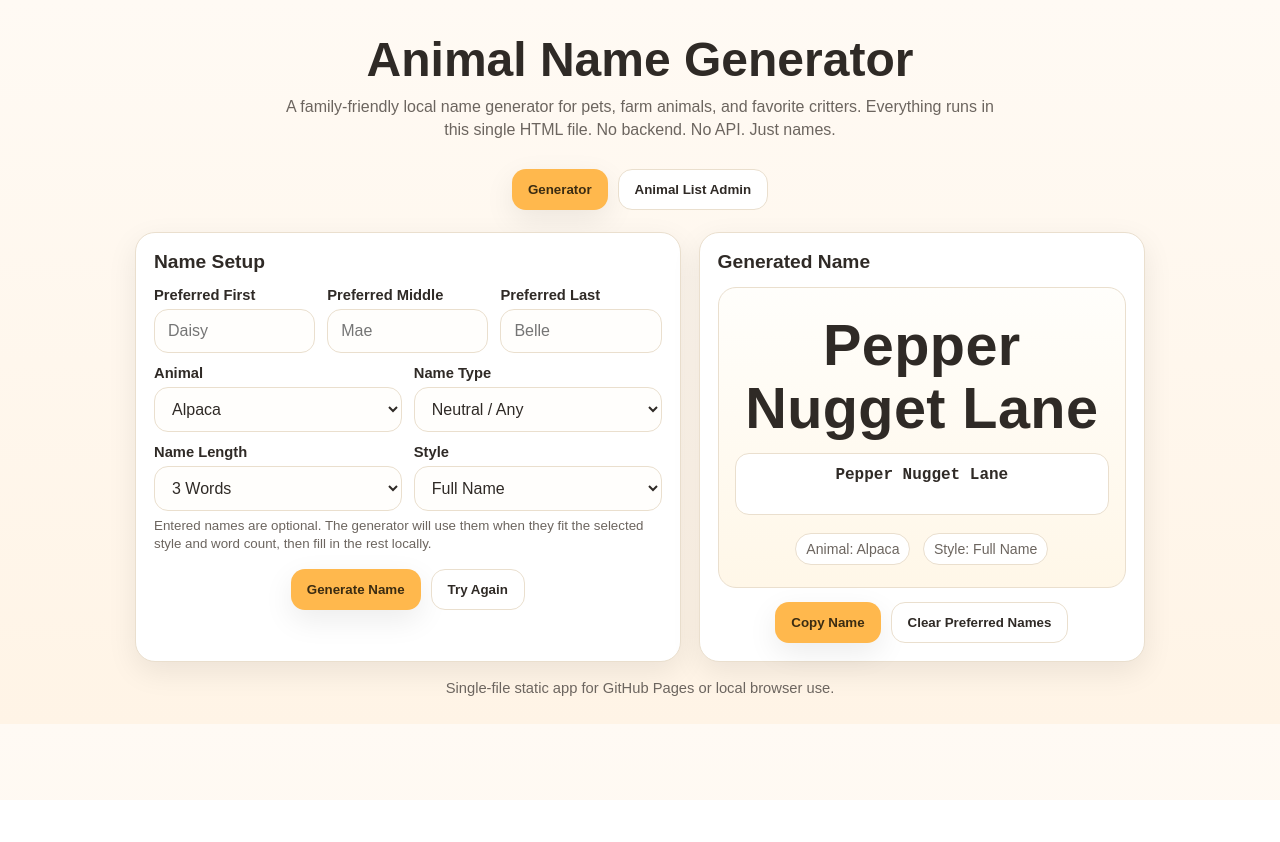
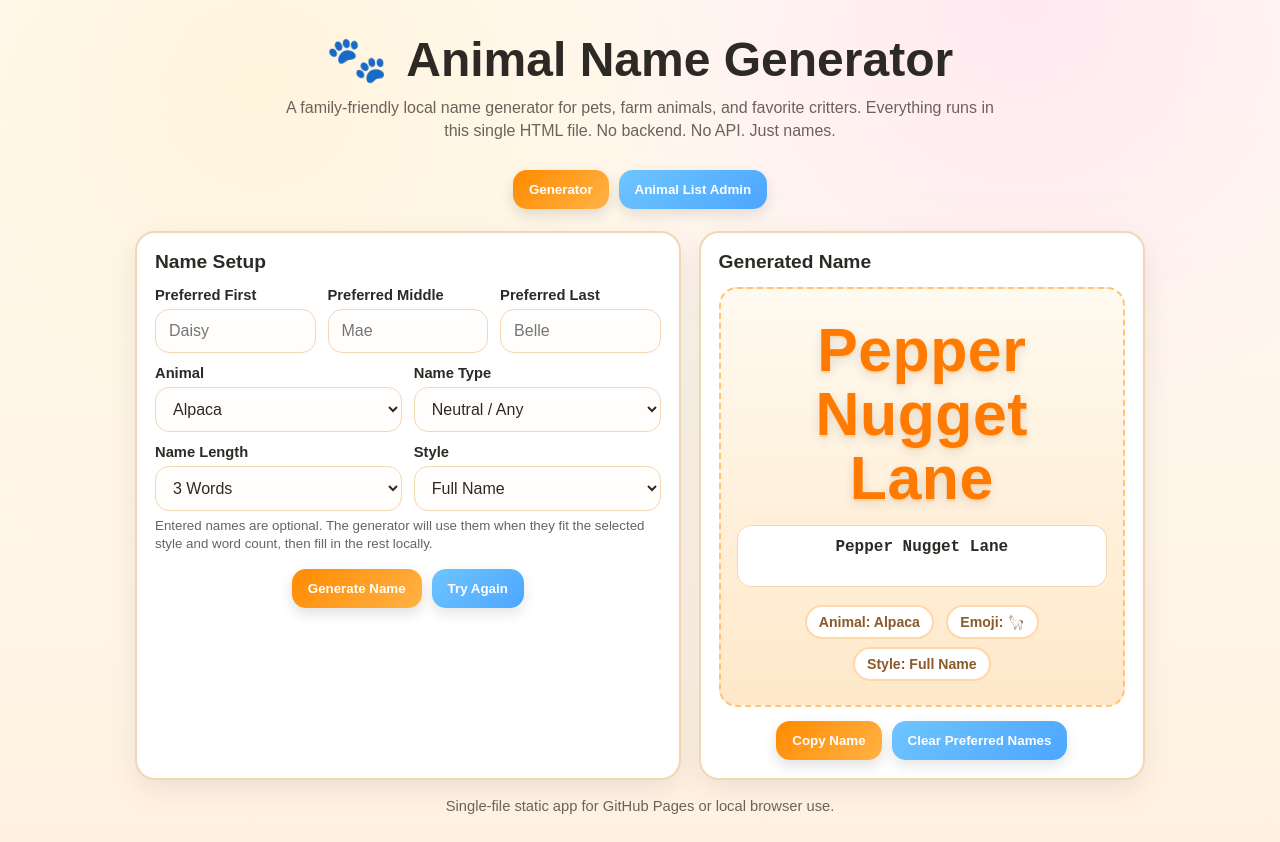
Before and after one commit to JStiner/NameThatAnimal, a plain HTML site: page index.html in a window 1280 px wide. Before the commit the page ends 800 px from the top, so only its background shows below. Drawn offline with Linux system fonts and the light colour scheme.

Commit message:
Add files via upload

```diff
--- a/index.html
+++ b/index.html
@@ -6,14 +6,18 @@
   <title>Animal Name Generator</title>
   <style>
     :root{
-      --bg:#fff9f2;
+      --bg:#fff7ed;
       --card:#ffffff;
-      --ink:#2f2a26;
-      --muted:#6c655f;
-      --line:#eadfce;
-      --accent:#ffb84d;
-      --accent-2:#ffd98c;
-      --good:#eaf7ea;
+      --ink:#2d2a26;
+      --muted:#6a635c;
+      --line:#f2d7b5;
+      --accent:#ff8a00;
+      --accent-soft:#ffd6a5;
+      --accent-blue:#4da6ff;
+      --accent-green:#7ed957;
+      --accent-purple:#c084fc;
+      --accent-pink:#ff7eb6;
+      --good:#eefbe8;
       --danger:#fff0f0;
       --shadow:0 10px 30px rgba(0,0,0,.08);
       --radius:20px;
@@ -22,8 +26,12 @@
     body{
       margin:0;
       font-family:Arial, Helvetica, sans-serif;
-      background:linear-gradient(180deg,#fffaf4 0%, #fff4e6 100%);
+      background:
+        radial-gradient(circle at 20% 10%, #fff4dc 0%, transparent 40%),
+        radial-gradient(circle at 80% 0%, #ffe9f1 0%, transparent 35%),
+        linear-gradient(180deg,#fffaf3 0%, #fff2e2 100%);
       color:var(--ink);
+      overflow-x:hidden;
     }
     .wrap{
       max-width:1050px;
@@ -57,21 +65,25 @@
       padding:12px 16px;
       font-weight:700;
       cursor:pointer;
-      background:var(--accent);
-      color:#3b2c12;
-      box-shadow:var(--shadow);
+      background:linear-gradient(135deg,var(--accent),#ffb347);
+      color:white;
+      box-shadow:0 6px 14px rgba(0,0,0,.12);
+      transition:.15s;
+    }
+    button:hover{
+      transform:translateY(-2px);
     }
     button.secondary{
-      background:#fff;
-      color:var(--ink);
-      border:1px solid var(--line);
-      box-shadow:none;
+      background:linear-gradient(135deg,#6ec5ff,#4da6ff);
+      color:white;
+      border:none;
+      box-shadow:0 6px 14px rgba(0,0,0,.10);
     }
     button.warn{
-      background:#fff3f3;
-      color:#8a2d2d;
-      border:1px solid #f1c9c9;
-      box-shadow:none;
+      background:linear-gradient(135deg,#ff7a7a,#ff9d9d);
+      color:white;
+      border:none;
+      box-shadow:0 6px 14px rgba(0,0,0,.10);
     }
     .grid{
       display:grid;
@@ -83,7 +95,7 @@
     }
     .card{
       background:var(--card);
-      border:1px solid var(--line);
+      border:2px solid var(--line);
       border-radius:var(--radius);
       box-shadow:var(--shadow);
       padding:18px;
@@ -126,21 +138,25 @@
     }
     .result-box{
       text-align:center;
-      padding:26px 16px 18px;
-      background:linear-gradient(180deg,#fffefb 0%, #fff7e8 100%);
-      border:1px solid var(--line);
+      padding:30px 16px 20px;
+      background:linear-gradient(180deg,#fffaf0 0%, #ffe8c9 100%);
+      border:2px dashed #ffc37a;
       border-radius:18px;
       min-height:220px;
       display:flex;
       flex-direction:column;
       justify-content:center;
       gap:14px;
+      position:relative;
+      overflow:hidden;
     }
     .result-name{
-      font-size:clamp(2rem, 5vw, 3.6rem);
-      line-height:1.08;
-      font-weight:800;
-      letter-spacing:.4px;
+      font-size:clamp(2rem, 5vw, 3.8rem);
+      line-height:1.05;
+      font-weight:900;
+      color:#ff7a00;
+      text-shadow:0 2px 0 #ffd7a6, 0 4px 12px rgba(0,0,0,.12);
+      letter-spacing:.5px;
       word-break:break-word;
     }
     .result-copy{
@@ -160,12 +176,13 @@
     }
     .pill{
       display:inline-block;
-      padding:7px 10px;
+      padding:7px 12px;
       border-radius:999px;
       background:#fff;
-      border:1px solid var(--line);
-      color:var(--muted);
+      border:2px solid #ffd8a8;
+      color:#8a5a2b;
       font-size:.88rem;
+      font-weight:700;
       margin:4px;
     }
     .hidden{display:none !important}
@@ -205,6 +222,33 @@
     }
     .status.good{background:var(--good)}
     .status.bad{background:var(--danger)}
+
+    #headerEmoji{
+      display:inline-block;
+      transform:rotate(-8deg);
+      margin-right:8px;
+    }
+    .confetti-piece{
+      position:fixed;
+      top:-20px;
+      width:10px;
+      height:16px;
+      border-radius:3px;
+      opacity:.95;
+      pointer-events:none;
+      z-index:9999;
+      animation:fallConfetti 1500ms linear forwards;
+    }
+    @keyframes fallConfetti{
+      0%{
+        transform:translateY(0) rotate(0deg);
+        opacity:1;
+      }
+      100%{
+        transform:translateY(110vh) rotate(720deg);
+        opacity:0;
+      }
+    }
     .footer-note{
       text-align:center;
       color:var(--muted);
@@ -216,7 +260,7 @@
 <body>
   <div class="wrap">
     <div class="hero">
-      <h1>Animal Name Generator</h1>
+      <h1><span id="headerEmoji" aria-hidden="true">🐾</span> Animal Name Generator</h1>
       <p class="sub">A family-friendly local name generator for pets, farm animals, and favorite critters. Everything runs in this single HTML file. No backend. No API. Just names.</p>
     </div>
 
@@ -295,6 +339,7 @@
             <textarea id="resultCopy" class="result-copy" rows="2" readonly>Maple Waffles Bloom</textarea>
             <div>
               <span class="pill" id="resultAnimalTag">Animal: Cat</span>
+              <span class="pill" id="resultAnimalEmoji">Emoji: 🐱</span>
               <span class="pill" id="resultStyleTag">Style: Full Name</span>
             </div>
           </div>
@@ -385,6 +430,33 @@
       }
     };
 
+
+    const ANIMAL_EMOJI = {
+      "Alpaca":"🦙","Bird":"🐦","Cat":"🐱","Chicken":"🐔","Chinchilla":"🐭","Cow":"🐮","Dog":"🐶",
+      "Donkey":"🫏","Duck":"🦆","Ferret":"🦦","Fish":"🐟","Goat":"🐐","Guinea Pig":"🐹","Hamster":"🐹",
+      "Hedgehog":"🦔","Horse":"🐴","Llama":"🦙","Pig":"🐷","Pony":"🐴","Rabbit":"🐰","Raccoon":"🦝",
+      "Rat":"🐭","Sheep":"🐑","Snake":"🐍","Turtle":"🐢"
+    };
+
+    function getAnimalEmoji(animal){
+      return ANIMAL_EMOJI[animal] || "🐾";
+    }
+
+    function burstConfetti(){
+      const colors = ["#ff8a00","#ff7eb6","#4da6ff","#7ed957","#c084fc","#ffd166"];
+      const count = 24;
+      for(let i = 0; i < count; i++){
+        const piece = document.createElement("div");
+        piece.className = "confetti-piece";
+        piece.style.left = Math.random() * 100 + "vw";
+        piece.style.background = colors[Math.floor(Math.random() * colors.length)];
+        piece.style.animationDuration = (1200 + Math.random() * 900) + "ms";
+        piece.style.transform = `translateY(0) rotate(${Math.random()*180}deg)`;
+        document.body.appendChild(piece);
+        setTimeout(() => piece.remove(), 2300);
+      }
+    }
+
     const els = {
       showGeneratorBtn: document.getElementById("showGeneratorBtn"),
       showAdminBtn: document.getElementById("showAdminBtn"),
@@ -404,6 +476,7 @@
       resultName: document.getElementById("resultName"),
       resultCopy: document.getElementById("resultCopy"),
       resultAnimalTag: document.getElementById("resultAnimalTag"),
+      resultAnimalEmoji: document.getElementById("resultAnimalEmoji"),
       resultStyleTag: document.getElementById("resultStyleTag"),
       newAnimalInput: document.getElementById("newAnimalInput"),
       addAnimalBtn: document.getElementById("addAnimalBtn"),
@@ -595,7 +668,9 @@
       els.resultName.textContent = result.name;
       els.resultCopy.value = result.name;
       els.resultAnimalTag.textContent = "Animal: " + result.animal;
+      els.resultAnimalEmoji.textContent = "Emoji: " + getAnimalEmoji(result.animal);
       els.resultStyleTag.textContent = "Style: " + styleLabel(result.style);
+      burstConfetti();
     }
 
     function copyName(){
```
